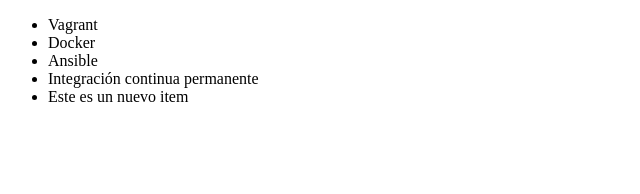
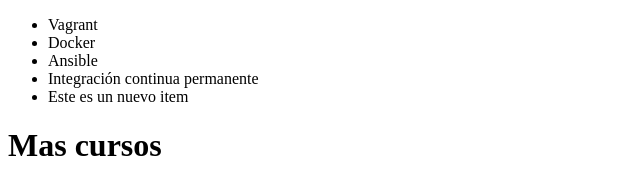
Before and after one commit to cervago9/-git-alura, a plain HTML site: page index.html in a window 1280 px wide. Shown: the whole page, without its empty margins (0-640 px from the left). Drawn offline with Linux system fonts and the light colour scheme.

Commit message:
Nuevo titulo "mas cursos"

```diff
--- a/index.html
+++ b/index.html
@@ -12,5 +12,6 @@
          <li> Integración continua permanente </li>
          <li>Este es un nuevo item</li>
      </ul>
+     <h1>Mas cursos</h1>
 </body>
 </html>
```
